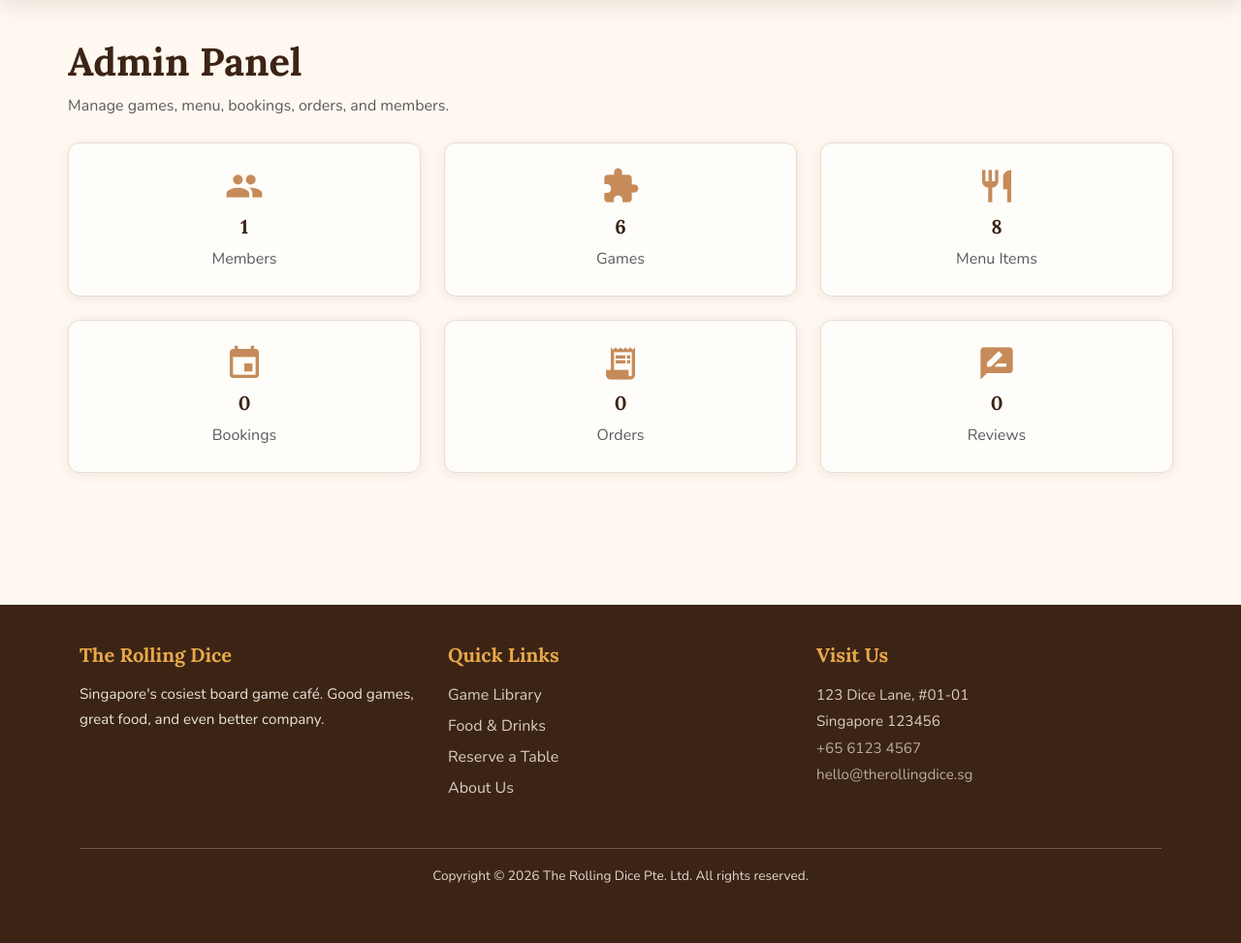
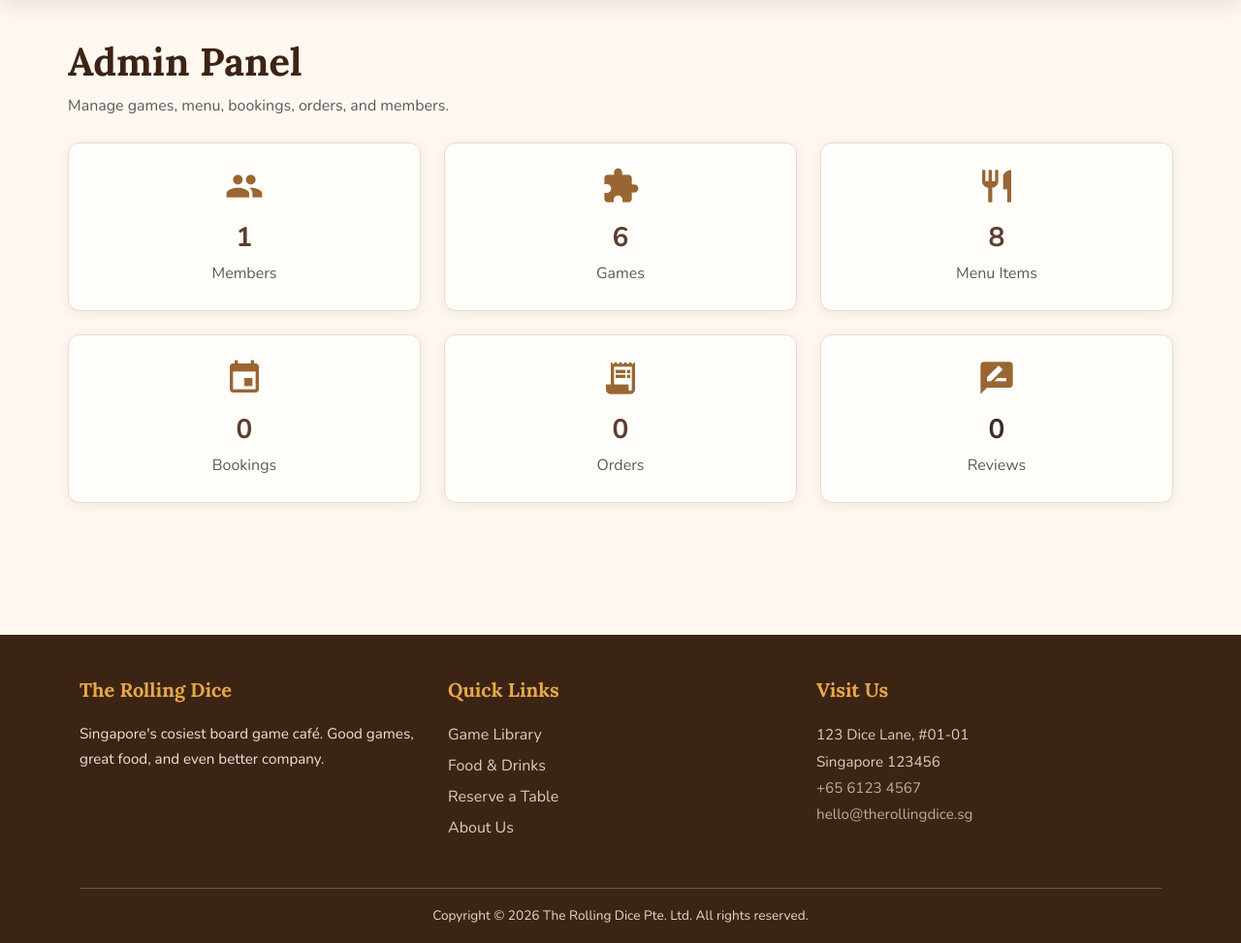
Before and after one commit to jaydonnnk/INF1005-Group-Project, a PHP site: page /admin/index.php in a window 1280 px wide. Shown: the part 63-1036 px from the top of the page at 97% size. Before the commit the page ends 974 px from the top, so only its background shows below. Run offline with PHP 8.4, Linux system fonts and the light colour scheme; the visitor is signed in with stand-in values (Sample User, id 1); data comes from the database, SQL or seed files in the repository; data that the repository does not hold is empty.

Commit message:
fix wcag issues

```diff
--- a/admin/index.php
+++ b/admin/index.php
@@ -31,7 +31,7 @@
                 <a href="admin/members.php" class="text-decoration-none">
                     <div class="dashboard-card">
                         <span class="material-icons" aria-hidden="true">people</span>
-                        <h3><?php echo (int)$total_members; ?></h3>
+                        <p class="fs-3 fw-bold mb-0"><?php echo (int)$total_members; ?></p>
                         <p class="text-muted mb-0">Members</p>
                     </div>
                 </a>
@@ -40,7 +40,7 @@
                 <a href="admin/games.php" class="text-decoration-none">
                     <div class="dashboard-card">
                         <span class="material-icons" aria-hidden="true">extension</span>
-                        <h3><?php echo (int)$total_games; ?></h3>
+                        <p class="fs-3 fw-bold mb-0"><?php echo (int)$total_games; ?></p>
                         <p class="text-muted mb-0">Games</p>
                     </div>
                 </a>
@@ -49,7 +49,7 @@
                 <a href="admin/menu.php" class="text-decoration-none">
                     <div class="dashboard-card">
                         <span class="material-icons" aria-hidden="true">restaurant</span>
-                        <h3><?php echo (int)$total_menu; ?></h3>
+                        <p class="fs-3 fw-bold mb-0"><?php echo (int)$total_menu; ?></p>
                         <p class="text-muted mb-0">Menu Items</p>
                     </div>
                 </a>
@@ -58,7 +58,7 @@
                 <a href="admin/bookings.php" class="text-decoration-none">
                     <div class="dashboard-card">
                         <span class="material-icons" aria-hidden="true">event</span>
-                        <h3><?php echo (int)$total_bookings; ?></h3>
+                        <p class="fs-3 fw-bold mb-0"><?php echo (int)$total_bookings; ?></p>
                         <p class="text-muted mb-0">Bookings</p>
                     </div>
                 </a>
@@ -67,7 +67,7 @@
                 <a href="admin/orders.php" class="text-decoration-none">
                     <div class="dashboard-card">
                         <span class="material-icons" aria-hidden="true">receipt_long</span>
-                        <h3><?php echo (int)$total_orders; ?></h3>
+                        <p class="fs-3 fw-bold mb-0"><?php echo (int)$total_orders; ?></p>
                         <p class="text-muted mb-0">Orders</p>
                     </div>
                 </a>
@@ -75,7 +75,7 @@
             <div class="col-sm-6 col-lg-4">
                 <div class="dashboard-card">
                     <span class="material-icons" aria-hidden="true">rate_review</span>
-                    <h3><?php echo (int)$total_reviews; ?></h3>
+                    <p class="fs-3 fw-bold mb-0"><?php echo (int)$total_reviews; ?></p>
                     <p class="text-muted mb-0">Reviews</p>
                 </div>
             </div>
--- a/css/main.css
+++ b/css/main.css
@@ -10,9 +10,9 @@
     --color-warm-white:  #FFFDF9;
     --color-espresso:    #3C2415;
     --color-walnut:      #5C3D2E;
-    --color-caramel:     #C68B59;
+    --color-caramel:     #996633;
     --color-honey:       #E8A849;
-    --color-sage:        #8FAE7E;
+    --color-sage:        #5A7A4A;
     --color-berry:       #A45A52;
     --color-text:        #3E2C23;
     --color-text-light:  #7A6960;
@@ -179,7 +179,7 @@
 .form-control:focus,
 .form-select:focus {
     border-color: var(--color-caramel);
-    box-shadow: 0 0 0 0.2rem rgba(198, 139, 89, 0.25);
+    box-shadow: 0 0 0 0.2rem rgba(153, 102, 51, 0.25);
 }
 
 .btn-primary {
@@ -287,9 +287,11 @@
     margin-top: 3rem;
 }
 
-.site-footer h5 {
+.site-footer .footer-heading {
+    font-family: var(--font-heading);
+    font-weight: 700;
     color: var(--color-honey);
-    font-family: var(--font-heading);
+    font-size: 1.25rem;
     margin-bottom: 1rem;
 }
 
@@ -341,9 +343,15 @@
 
 /*  Heading Size Overrides  */
 /* h3 used for proper heading hierarchy; sized to match card context */
-.card-title, .dashboard-card h3 {
+.card-title, .dashboard-card h2 {
     font-size: 1.25rem;
 }
+
+/*  Contrast Overrides (WCAG 2.1 AA)  */
+.btn-outline-danger { color: #c82333; }
+.btn-outline-danger:hover { color: #fff; }
+.text-success { color: #146c43 !important; }
+code { color: #8b2252; }
 
 /*  Print Styles (Receipts)  */
 @media print {
--- a/games.php
+++ b/games.php
@@ -27,7 +27,7 @@
         </div>
     </header>
 
-    <main class="container section-padding">
+    <main id="main-content" class="container section-padding">
 
         <?php echo displayFlash(); ?>
 
@@ -108,7 +108,7 @@
                                 <img src="<?php echo htmlspecialchars($game['image_url']); ?>" class="card-img-top"
                                     alt="<?php echo htmlspecialchars($game['title']); ?>">
                                 <div class="card-body d-flex flex-column">
-                                    <h3 class="card-title"><?php echo htmlspecialchars($game['title']); ?></h5>
+                                    <h2 class="card-title"><?php echo htmlspecialchars($game['title']); ?></h2>
                                         <div class="mb-2">
                                             <span class="badge badge-genre"><?php echo htmlspecialchars($game['genre']); ?></span>
                                             <span
--- a/inc/footer.inc.php
+++ b/inc/footer.inc.php
@@ -3,7 +3,7 @@
         <div class="row">
             <!-- About Column -->
             <div class="col-md-4 mb-3">
-                <h5>The Rolling Dice</h5>
+                <p class="footer-heading">The Rolling Dice</p>
                 <p class="footer-tagline">
                     Singapore's cosiest board game caf&eacute;. Good games, great food, and
                     even better company.
@@ -12,7 +12,7 @@
 
             <!-- Quick Links Column -->
             <div class="col-md-4 mb-3">
-                <h5>Quick Links</h5>
+                <p class="footer-heading">Quick Links</p>
                 <ul class="list-unstyled footer-links">
                     <li><a href="games.php">Game Library</a></li>
                     <li><a href="menu.php">Food &amp; Drinks</a></li>
@@ -23,7 +23,7 @@
 
             <!-- Contact Column -->
             <div class="col-md-4 mb-3">
-                <h5>Visit Us</h5>
+                <p class="footer-heading">Visit Us</p>
                 <address class="footer-address">
                     123 Dice Lane, #01-01<br>
                     Singapore 123456<br>
--- a/menu.php
+++ b/menu.php
@@ -52,7 +52,7 @@
                                         <img src="<?php echo htmlspecialchars($item['image_url']); ?>" class="card-img-top"
                                             alt="<?php echo htmlspecialchars($item['name']); ?>">
                                         <div class="card-body d-flex flex-column">
-                                            <h3 class="card-title"><?php echo htmlspecialchars($item['name']); ?></h5>
+                                            <h3 class="card-title"><?php echo htmlspecialchars($item['name']); ?></h3>
                                                 <p class="card-text"><?php echo htmlspecialchars($item['description']); ?></p>
                                                 <div class="mt-auto d-flex justify-content-between align-items-center">
                                                     <span
--- a/process/process_register.php
+++ b/process/process_register.php
@@ -170,7 +170,7 @@
 <body>
     <?php include_once "../inc/nav.inc.php"; ?>
 
-    <main class="container section-padding">
+    <main id="main-content" class="container section-padding">
         <div class="row justify-content-center">
             <div class="col-md-8 col-lg-6">
 
--- a/reviews.php
+++ b/reviews.php
@@ -139,7 +139,7 @@
                         <div class="col-md-6">
                             <div class="card h-100">
                                 <div class="card-body">
-                                    <h3 class="card-title"><?php echo htmlspecialchars($r['game_title']); ?></h5>
+                                    <h3 class="card-title"><?php echo htmlspecialchars($r['game_title']); ?></h3>
                                         <div class="star-rating mb-2">
                                             <?php for ($i = 1; $i <= 5; $i++): ?>
                                                 <span class="material-icons <?php echo $i <= $r['rating'] ? '' : 'empty'; ?>"
--- a/wishlist.php
+++ b/wishlist.php
@@ -57,7 +57,7 @@
                             <img src="<?php echo htmlspecialchars($item['image_url']); ?>" class="card-img-top"
                                 alt="<?php echo htmlspecialchars($item['title']); ?>">
                             <div class="card-body d-flex flex-column">
-                                <h3 class="card-title"><?php echo htmlspecialchars($item['title']); ?></h5>
+                                <h2 class="card-title"><?php echo htmlspecialchars($item['title']); ?></h2>
                                     <div class="mb-2">
                                         <span class="badge badge-genre"><?php echo htmlspecialchars($item['genre']); ?></span>
                                         <span class="badge badge-difficulty-<?php echo strtolower($item['difficulty']); ?>">
```
Also changed, not shown: dashboard.php (+4 -4 lines).
